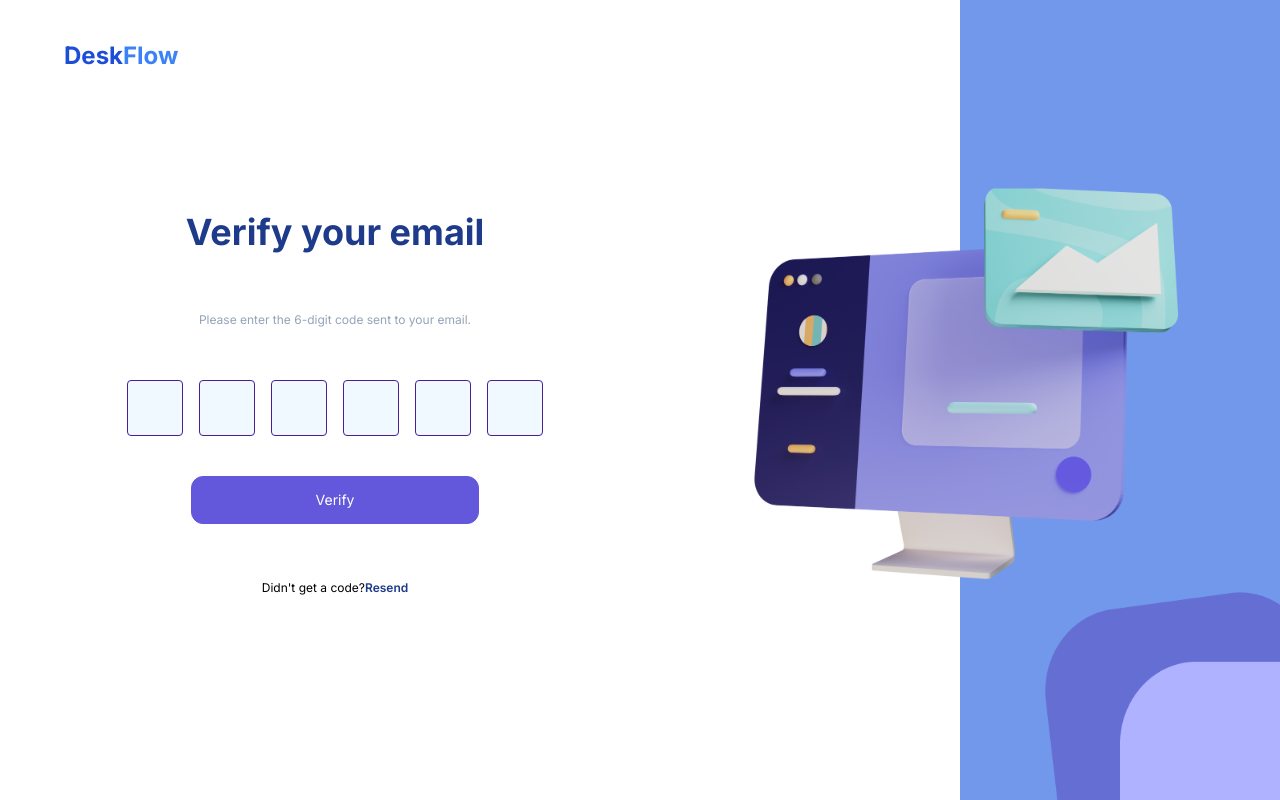
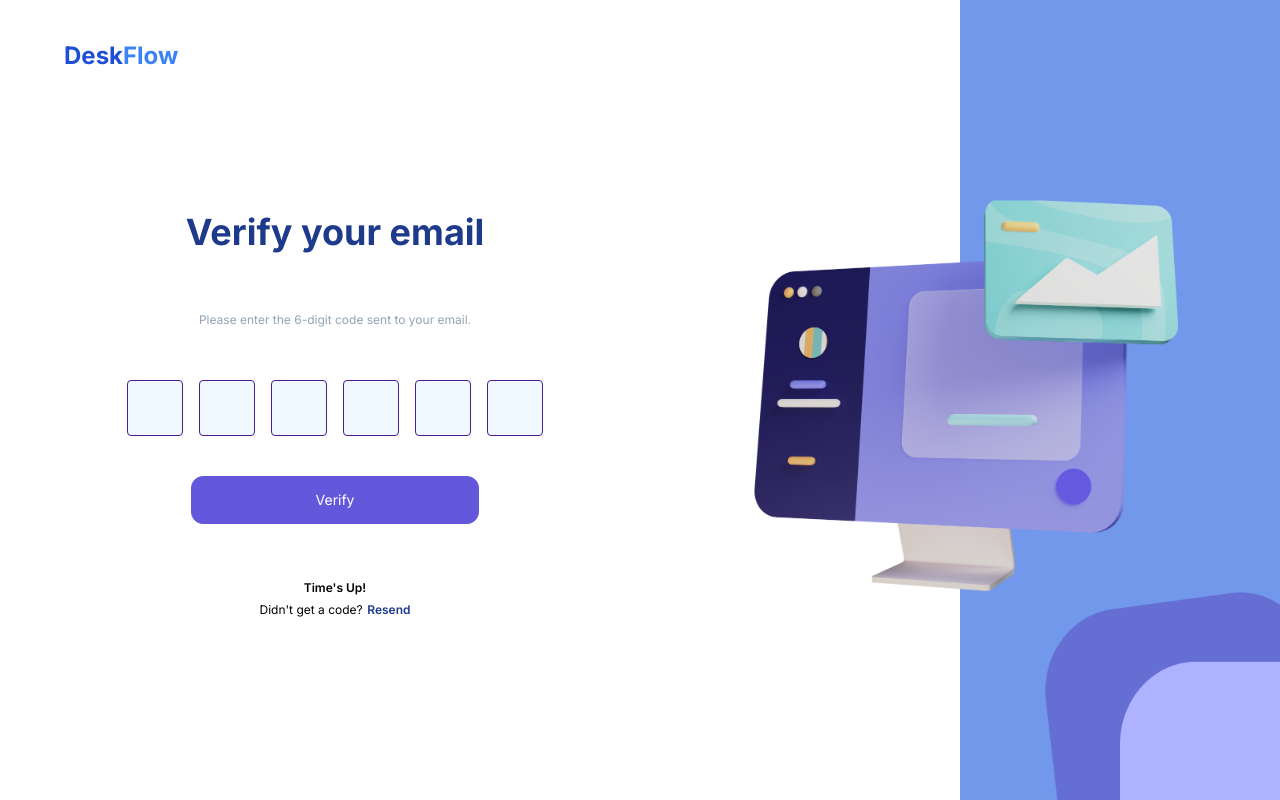
Before and after one commit to jethrocadang/desk-flow-hdbs-v2, a Next.js app: page /verification/1 in a window 1280 px wide. Built offline with nearby package versions, Linux system fonts and the light colour scheme.

Commit message:
bug/fix: auth[resend otp]

```diff
--- a/src/actions/authentication/register.ts
+++ b/src/actions/authentication/register.ts
@@ -35,7 +35,7 @@ export async function register(values: z.infer<typeof registerSchema>) {
     }
 
     // Create User
-   user = await db.user.create({
+    user = await db.user.create({
       data: {
         firstName,
         lastName,
@@ -72,12 +72,12 @@ export async function register(values: z.infer<typeof registerSchema>) {
       body: `<h1>Your Token: ${verificationtoken.token}</h1>`,
     });
 
-    if (sendVerificationToken) {
-      return { success: "Email sent!" };
-    }
+    return { success: "Email sent!" };
   } catch (error) {
     console.log(error);
   }
 
-  redirect(`/verification/${user.id}`)
+  redirect(`/verification/${user.id}`);
 }
+
+//TODO Fix redirect
--- a/src/actions/authentication/resendOtp.tsx
+++ b/src/actions/authentication/resendOtp.tsx
@@ -8,9 +8,9 @@ import { generateToken } from "@/lib/tokens";
 
 export async function resendOtp(id: string) {
   // Get user, use the email
+  try {
     const user = await getUserById(id);
     const email = user.email;
-
     const oldToken = await getVerificationTokenByEmail(email);
 
     if (!oldToken) {
@@ -33,6 +33,12 @@ export async function resendOtp(id: string) {
     });
 
     return { success: "Email sent!" };
+  } catch (error) {
+    return {error:" hahahah"}
+  }
+
+
+
   //get user email
   // get token by email
   // check existing token
--- a/src/app/(_authentication)/verification/[id]/page.tsx
+++ b/src/app/(_authentication)/verification/[id]/page.tsx
@@ -10,7 +10,6 @@ import ResendButton from "@/components/ui/segments/auth/resendButton";
 export default function Page({ params }: { params: { id: string } }) {
   const id = params.id;
 
-  console.log(id)
   return (
     <div>
       <div className="md:relative md:h-screen bg-white w-full ">
@@ -68,12 +67,8 @@ export default function Page({ params }: { params: { id: string } }) {
                     {/* segments folder */}
                     <OtpForm />
                   </div>
-                  <div className="mt-14 flex justify-center">
-                    <span className="text-black text-xs">
-                      Didn&apos;t get a code?
-                    </span>
-
-                 <ResendButton id={id}/>
+                  <div className="mt-14 flex justify-center ">
+                    <ResendButton id={id} />
                   </div>
                   <br />
                 </div>
--- a/src/components/ui/segments/auth/otpForm.tsx
+++ b/src/components/ui/segments/auth/otpForm.tsx
@@ -97,13 +97,6 @@ export default function OtpForm() {
           ))}
         </div>
         <div className="w-full flex justify-center">
-          {error && (
-            <Alert variant="destructive" className="mt-5">
-              <AlertCircle className="h-4 w-4" />
-              <AlertTitle>Error</AlertTitle>
-              <AlertDescription>{error}</AlertDescription>
-            </Alert>
-          )}
         </div>
         <div className="w-full flex justify-center">
           <div className="w-full md:w-72 h-12 text-sm">
@@ -117,6 +110,13 @@ export default function OtpForm() {
             </Button>
           </div>
         </div>
+        {error && (
+            <Alert variant="destructive" className="mt-5">
+              <AlertCircle className="h-4 w-4" />
+              <AlertTitle>Error</AlertTitle>
+              <AlertDescription>{error}</AlertDescription>
+            </Alert>
+          )}
       </form>
     </div>
   );
--- a/src/components/ui/segments/auth/resendButton.tsx
+++ b/src/components/ui/segments/auth/resendButton.tsx
@@ -1,17 +1,85 @@
 "use client";
 
-import { FormEvent } from "react";
+import { resendOtp } from "@/actions/authentication/resendOtp";
+import { FormEvent, startTransition, useEffect, useState } from "react";
+
+import {
+  Alert,
+  AlertDescription,
+  AlertTitle,
+} from "@/components/ui/shadcn/alert";
+import { AlertCircle } from "lucide-react";
 
 export default function ResendButton({ id }: { id: string }) {
+  const [minutes, setMinutes] = useState(0);
+  const [seconds, setSeconds] = useState(5);
+  const [error, setError] = useState("");
+  const [success, setSuccess] = useState("");
+
+  useEffect(() => {
+    const interval = setInterval(() => {
+      if (seconds > 0) {
+        setSeconds(seconds - 1);
+      }
+      if (seconds === 0) {
+        if (minutes === 0) {
+          clearInterval(interval);
+        } else {
+          setSeconds(59);
+          setMinutes(minutes - 1);
+        }
+      }
+    }, 1000);
+    return () => {
+      clearInterval(interval);
+    };
+  }, [seconds]);
+
   const handleSubmit = (e: FormEvent<HTMLFormElement>) => {
     e.preventDefault();
+    setMinutes(0);
+    setSeconds(3);
+
+    startTransition(() => {
+      resendOtp(id).then((data) => {});
+    });
   };
+
+  const remainingTime = `${minutes < 10 ? `0${minutes}` : minutes}:${
+    seconds < 10 ? `0${seconds}` : seconds
+  }`;
+
   return (
-    <form
-      onSubmit={handleSubmit}
-      className="text-xs text-blue-900 hover:text-blue-500 font-semibold"
-    >
-      <button type="submit">Resend</button>
+    <form onSubmit={handleSubmit}>
+      {error && (
+        <Alert variant="destructive" className="mt-5">
+          <AlertCircle className="h-4 w-4" />
+          <AlertDescription>{error}</AlertDescription>
+        </Alert>
+      )}
+      {error && (
+        <Alert variant="destructive" className="mt-5">
+          <AlertCircle className="h-4 w-4" />
+          <AlertDescription>{error}</AlertDescription>
+        </Alert>
+      )}
+      <div className="text-black text-xs flex justify-center font-semibold">
+        {minutes === 0 && seconds === 0 ? "Time's Up!" : remainingTime}
+      </div>
+      <div>
+        <span className="text-black text-xs">Didn&apos;t get a code?</span>{" "}
+        <button
+          type="submit"
+          className={`text-xs text-blue-900 hover:text-blue-500 font-semibold select-none ${
+            seconds > 0 || minutes > 0
+              ? "pointer-events-none"
+              : "hover:text-blue-500"
+          }`}
+          disabled={seconds > 0 || minutes > 0}
+        >
+          Resend
+        </button>
+      </div>
     </form>
   );
 }
```
Lines whose indentation alone changed are shown as unchanged.
